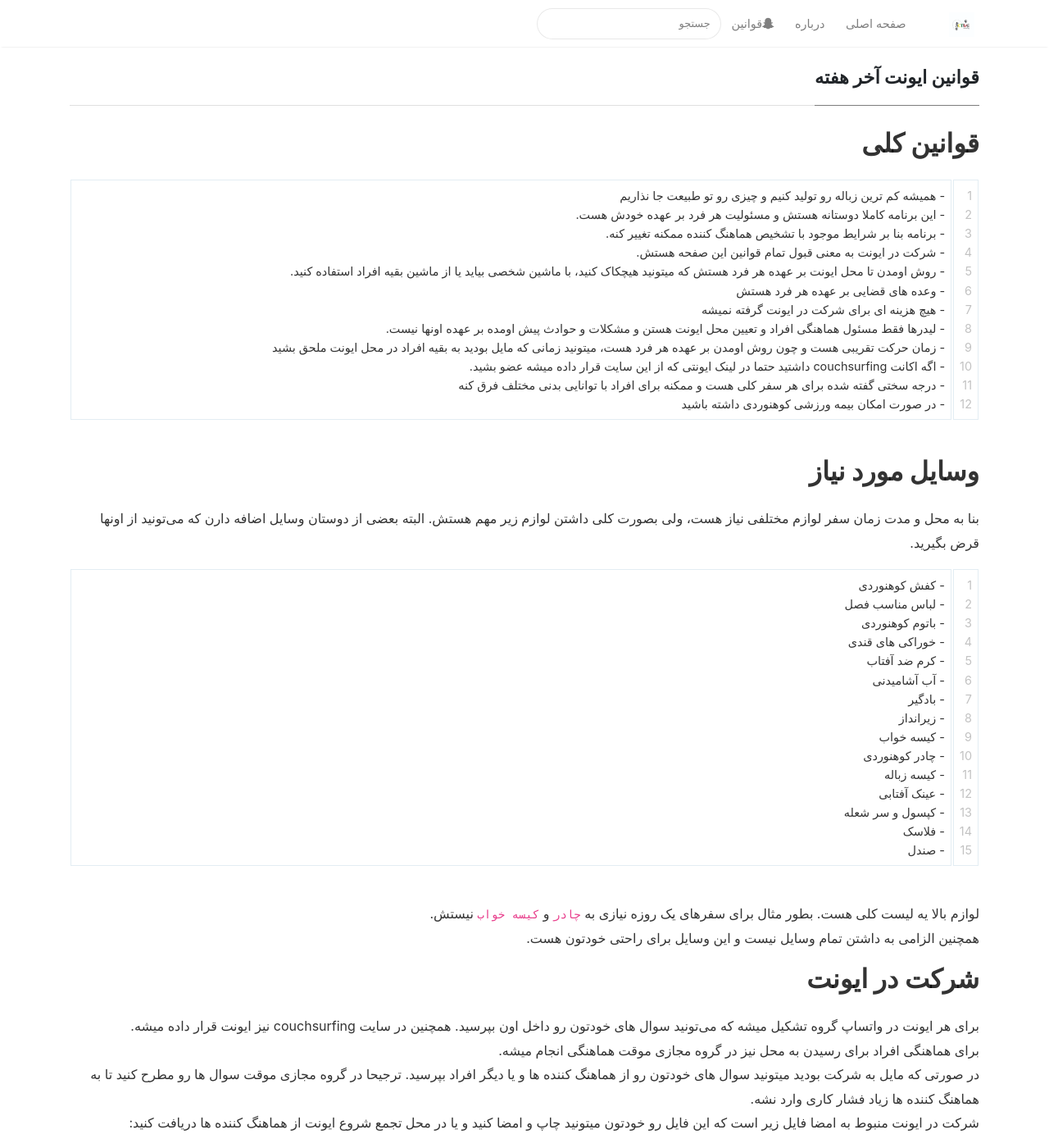
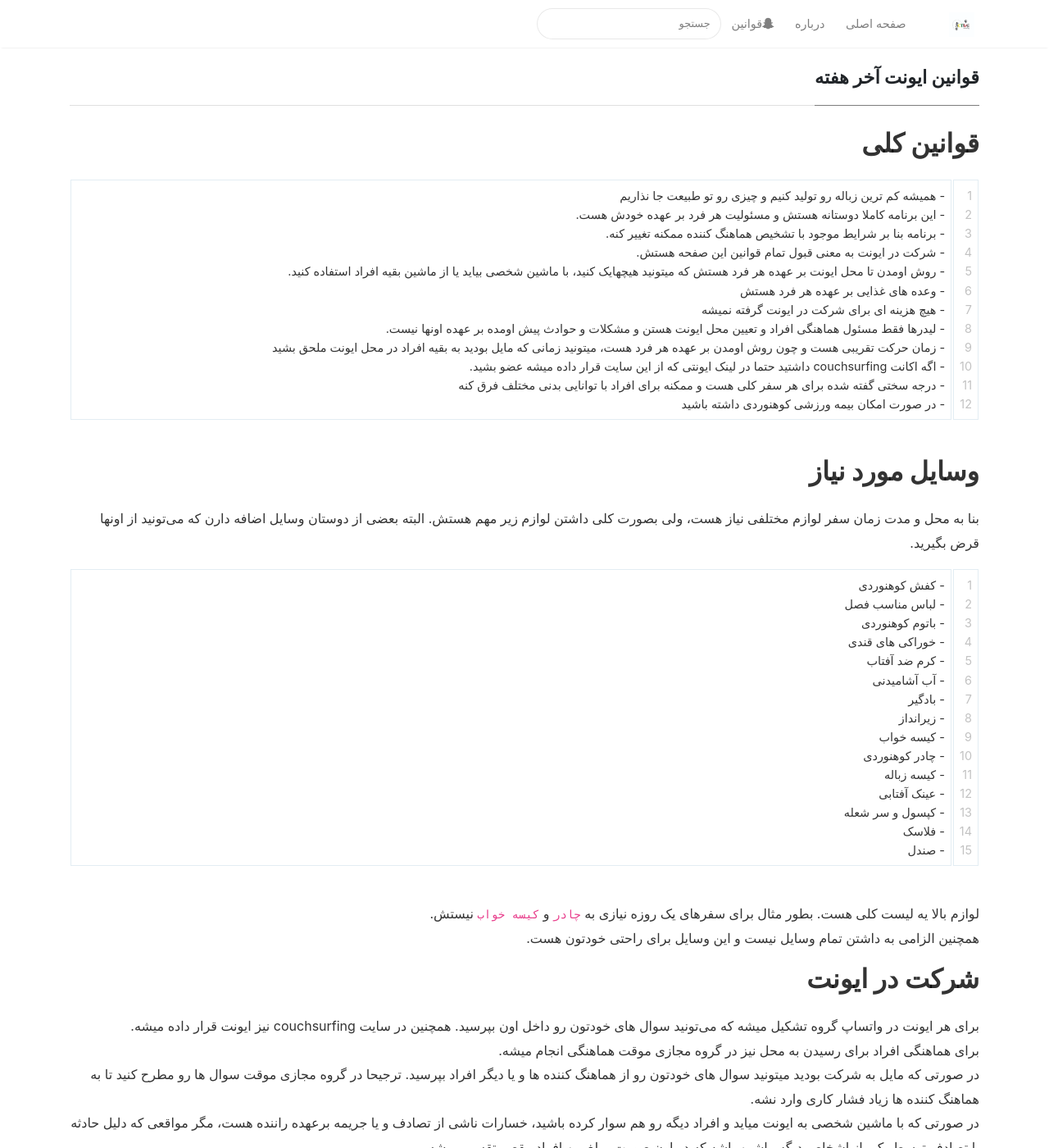
Before and after one commit to MHKarami97/active, a Jekyll site: the page built from _pages/rules-weekend.md, in a window 1280 px wide and 1400 px high. Shown: the whole window at 82% size. Built offline with Jekyll 4.4.1, drawn with Linux system fonts in a browser that asks for light colours; nearby versions of some CDN libraries; some of the changed text lies outside the part shown.

Commit message:
update rule

```diff
--- a/_pages/rules-weekend.md
+++ b/_pages/rules-weekend.md
@@ -10,8 +10,8 @@
     - این برنامه کاملا دوستانه هستش و مسئولیت هر فرد بر عهده خودش هست.
     - برنامه بنا بر شرایط موجود با تشخیص هماهنگ کننده ممکنه تغییر کنه.
     - شرکت در ایونت به معنی قبول تمام قوانین این صفحه هستش.
-    - روش اومدن تا محل ایونت بر عهده هر فرد هستش که میتونید هیچکاک کنید، با ماشین شخصی بیاید یا از ماشین بقیه افراد استفاده کنید.
-    - وعده های قضایی بر عهده هر فرد هستش
+    - روش اومدن تا محل ایونت بر عهده هر فرد هستش که میتونید هیچهایک کنید، با ماشین شخصی بیاید یا از ماشین بقیه افراد استفاده کنید.
+    - وعده های غذایی بر عهده هر فرد هستش
     - هیچ هزینه ای برای شرکت در ایونت گرفته نمیشه
     - لیدرها فقط مسئول هماهنگی افراد و تعیین محل ایونت هستن و مشکلات و حوادث پیش اومده بر عهده اونها نیست.
     - زمان حرکت تقریبی هست و چون روش اومدن بر عهده هر فرد هست، میتونید زمانی که مایل بودید به بقیه افراد در محل ایونت ملحق بشید
@@ -45,6 +45,7 @@
 برای هر ایونت در واتساپ گروه تشکیل میشه که می‌تونید سوال های خودتون رو داخل اون بپرسید. همچنین در سایت couchsurfing نیز ایونت قرار داده میشه.
 برای هماهنگی افراد برای رسیدن به محل نیز در گروه مجازی موقت هماهنگی انجام میشه.
 در صورتی که مایل به شرکت بودید میتونید سوال های خودتون رو از هماهنگ کننده ها و یا دیگر افراد بپرسید. ترجیحا در گروه مجازی موقت سوال ها رو مطرح کنید تا به هماهنگ کننده ها زیاد فشار کاری وارد نشه.
+در صورتی که با ماشین شخصی به ایونت میاید و افراد دیگه رو هم سوار کرده باشید، خسارات ناشی از تصادف و یا جریمه برعهده راننده هست، مگر مواقعی که دلیل حادثه یا تصادف توسط یکی از اشخاص دیگه ماشین باشه که در اون صورت مبلغ بین افراد مقصر تقسیم میشه.
 شرکت در ایونت منبوط به امضا فایل زیر است که این فایل رو خودتون میتونید چاپ و امضا کنید و یا در محل تجمع شروع ایونت از هماهنگ کننده ها دریافت کنید:
 
 [فایل قوانین شرکت در ایونت](/assets/files/active.pdf)
```
